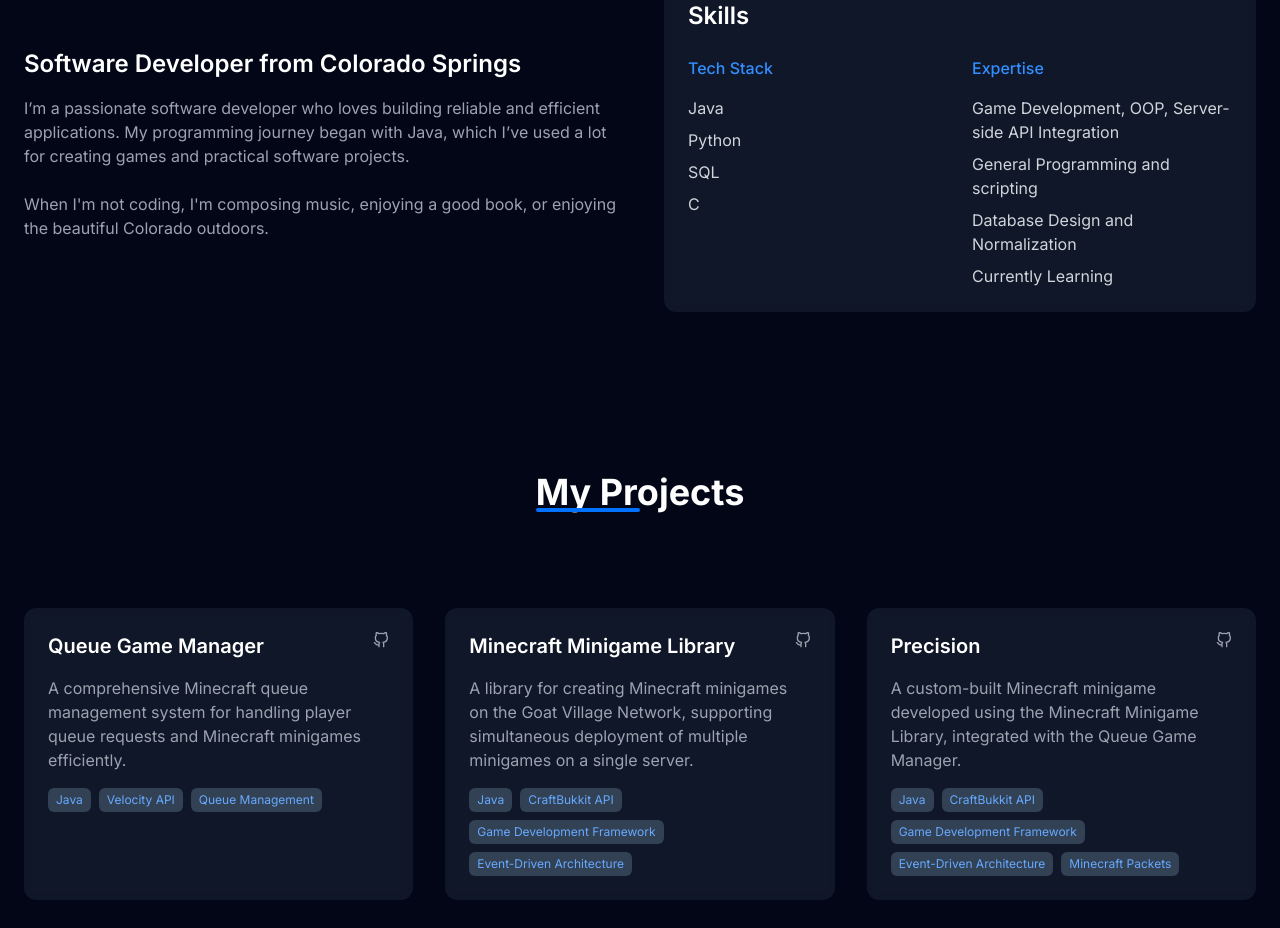
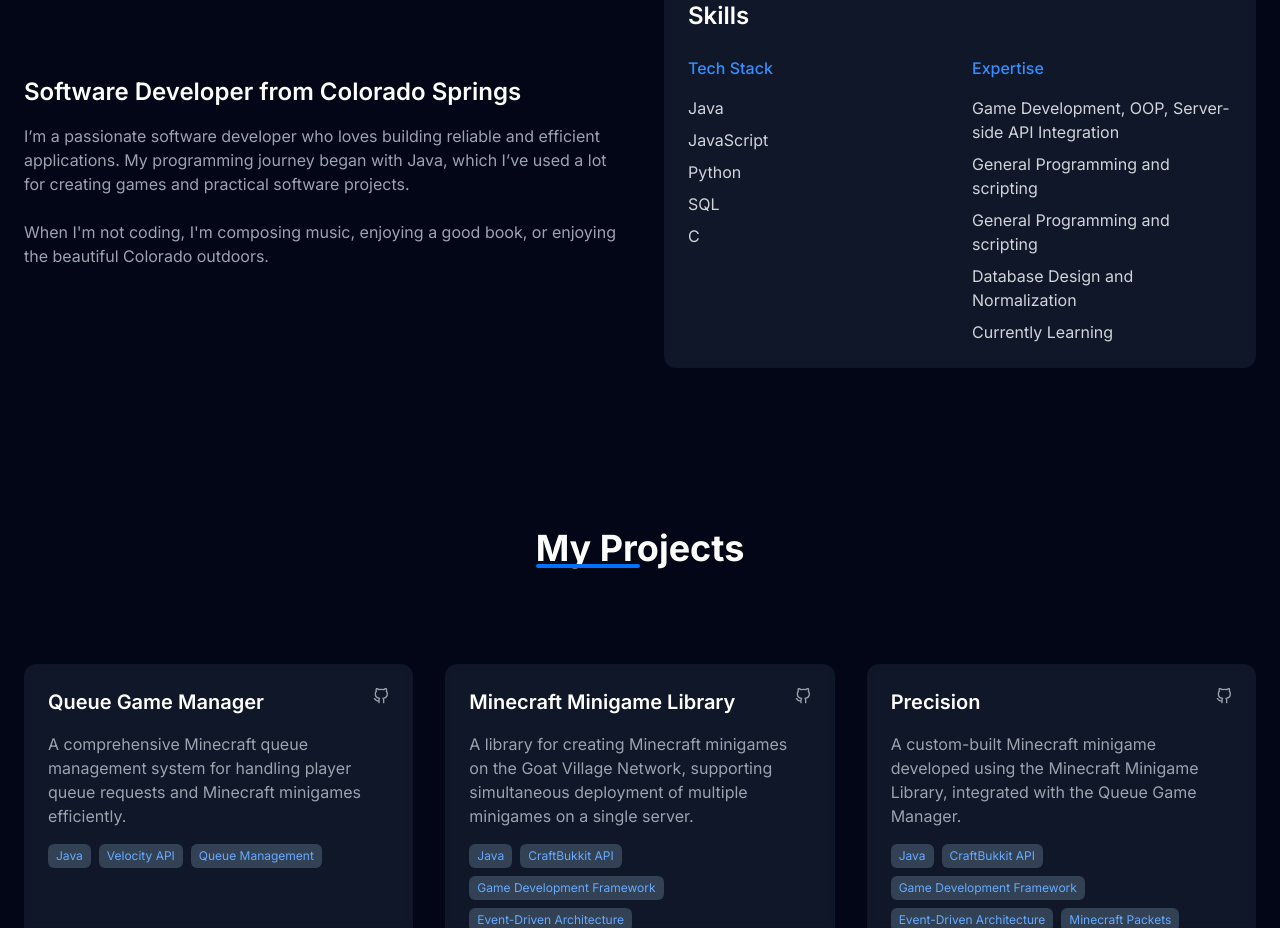
Before and after one commit to LucasTheGot/Portfolio-Website, a React (Vite) app: page / in a window 1280 px wide. Shown: the part 1040-1968 px from the top of the page. Built offline with nearby package versions, Linux system fonts and the light colour scheme.

Commit message:
Add JavaScript to tech stack

```diff
--- a/src/sections/About.jsx
+++ b/src/sections/About.jsx
@@ -50,6 +50,7 @@ const About = () => {
                 <h4 className="text-primary-400 font-medium">Tech Stack</h4>
                 <ul className="space-y-2 text-gray-300">
                   <li>Java</li>
+                  <li>JavaScript</li>
                   <li>Python</li>
                   <li>SQL</li>
                   <li>C</li>
@@ -59,6 +60,7 @@ const About = () => {
                 <h4 className="text-primary-400 font-medium">Expertise</h4>
                 <ul className="space-y-2 text-gray-300">
                   <li>Game Development, OOP, Server-side API Integration</li>
+                  <li>General Programming and scripting</li>
                   <li>General Programming and scripting</li>
                   <li>Database Design and Normalization</li>
                   <li>Currently Learning</li>
```
